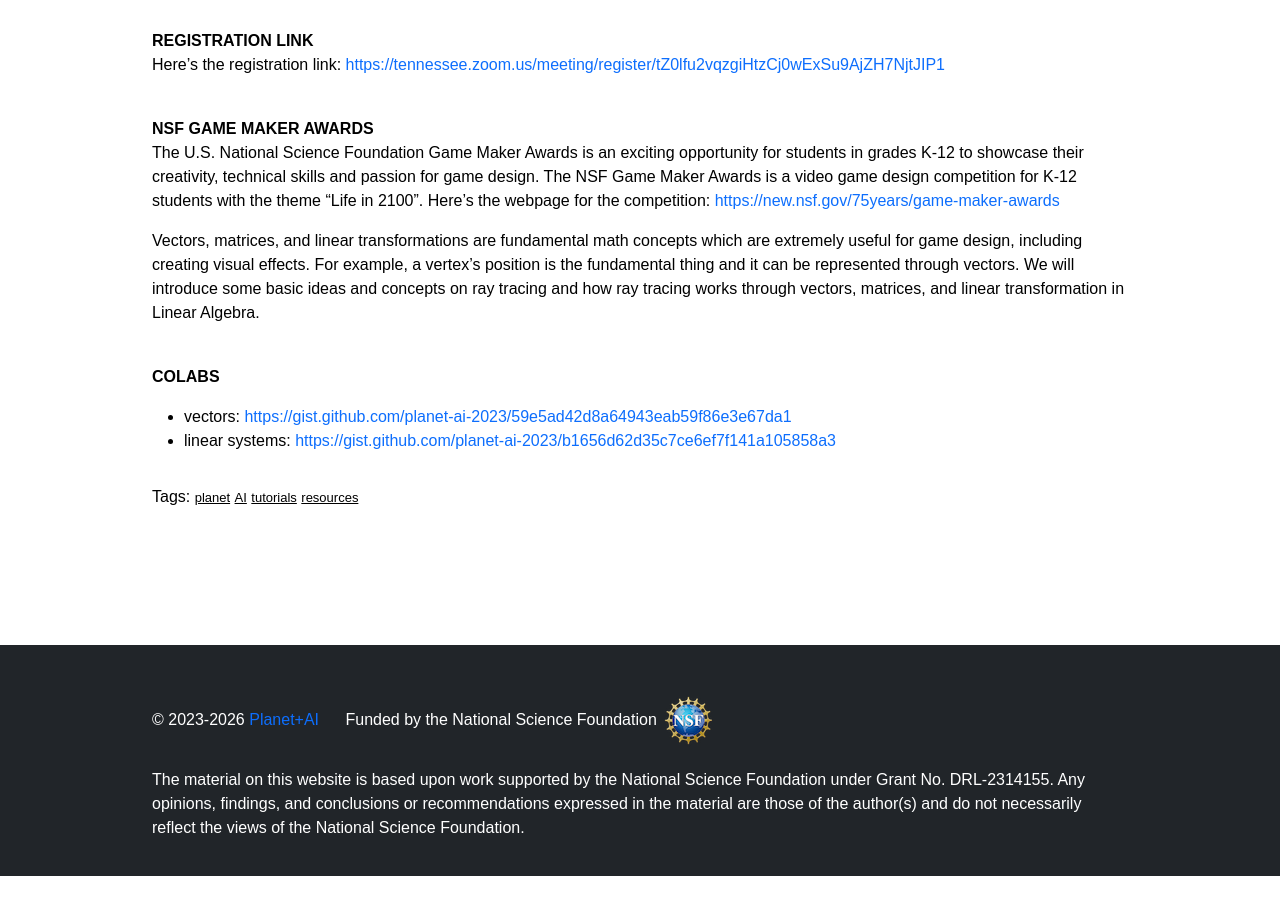
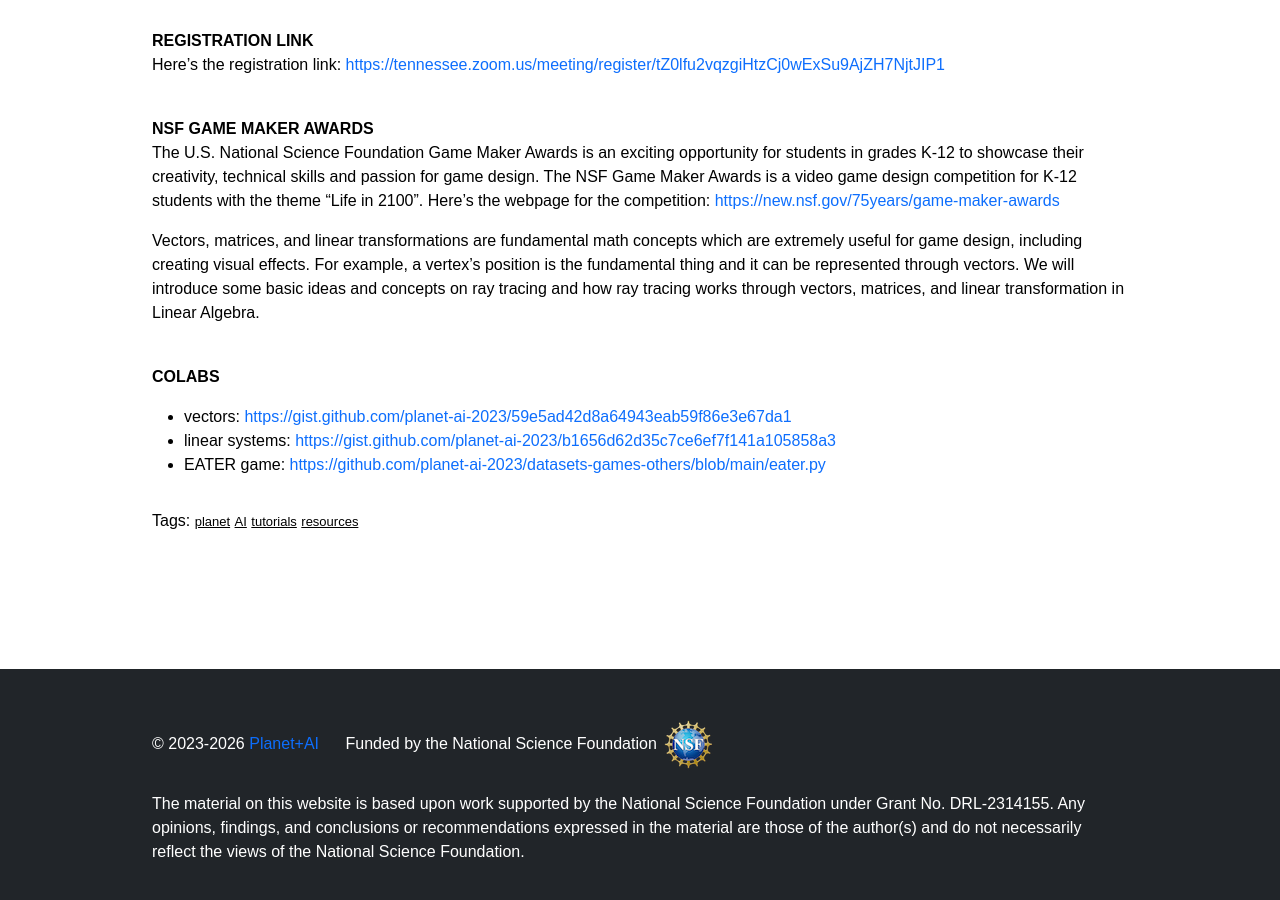
Before and after one commit to planet-ai-2023/planet-ai-2023.github.io, a Jekyll site: the page built from _posts/2024-8-22-linear-algebra-2024.md, in a window 1280 px wide and 900 px high, scrolled down 807 px. Built offline with Jekyll 4.4.1, drawn with Linux system fonts in a browser that asks for light colours; before the commit the page ends 1683 px from its top, so only the background shows below that.

Commit message:
Add files via upload

```diff
--- a/_posts/2024-8-22-linear-algebra-2024.md
+++ b/_posts/2024-8-22-linear-algebra-2024.md
@@ -36,3 +36,4 @@ Vectors, matrices, and linear transformations are fundamental math concepts whic
 **COLABS**
 - vectors: [https://gist.github.com/planet-ai-2023/59e5ad42d8a64943eab59f86e3e67da1](https://gist.github.com/planet-ai-2023/59e5ad42d8a64943eab59f86e3e67da1){:target="_blank"}
 - linear systems: [https://gist.github.com/planet-ai-2023/b1656d62d35c7ce6ef7f141a105858a3](https://gist.github.com/planet-ai-2023/b1656d62d35c7ce6ef7f141a105858a3){:target="_blank"}
+- EATER game: [https://github.com/planet-ai-2023/datasets-games-others/blob/main/eater.py](https://github.com/planet-ai-2023/datasets-games-others/blob/main/eater.py){:target="_blank"}
```
